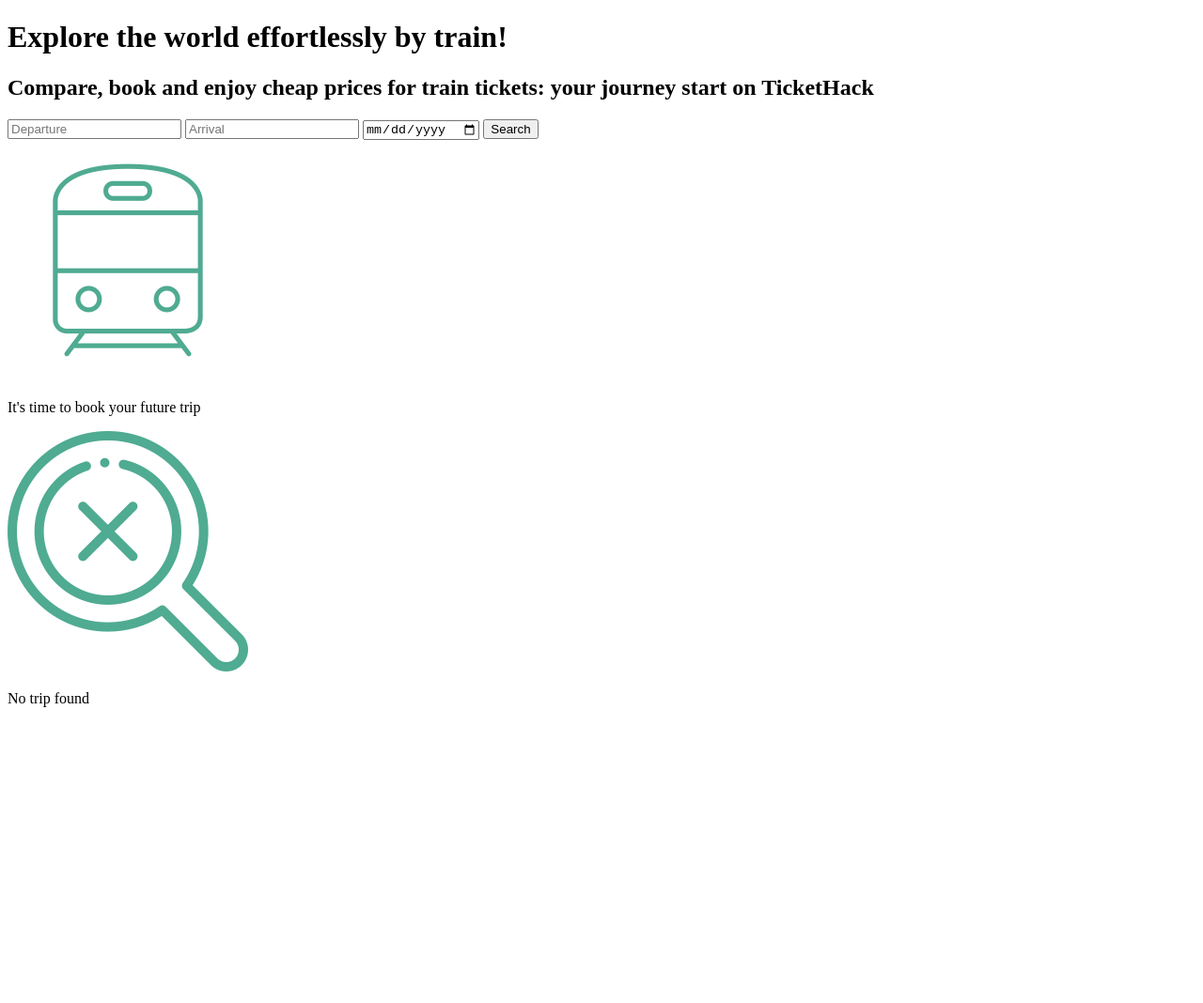
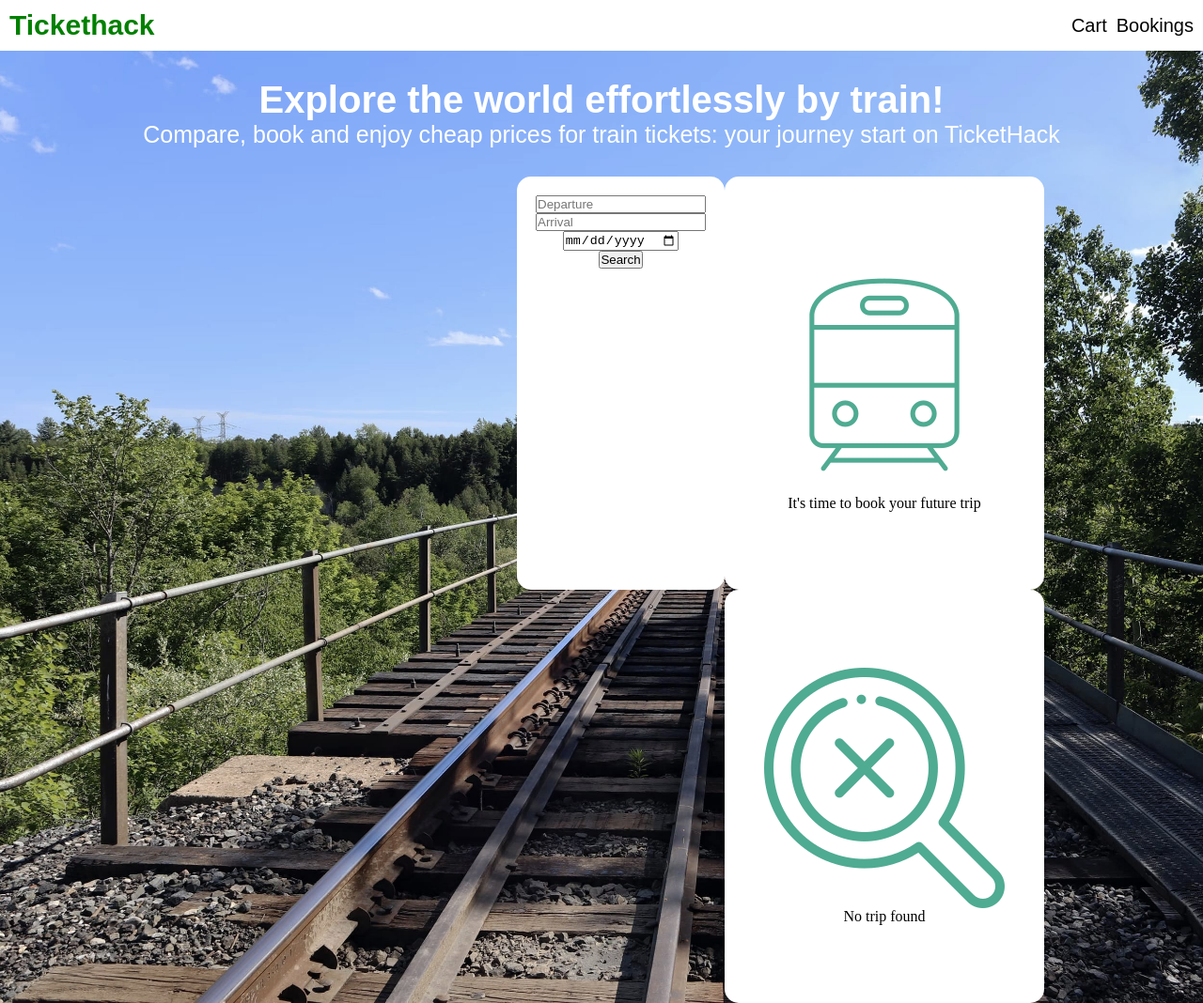
Before and after one commit to abzsimon/hackathon1-frontend, a plain HTML site: page index.html in a window 1280 px wide. Shown: the whole page at 94% size. Before the commit the page ends 800 px from the top, so only its background shows below. Drawn offline with Linux system fonts and the light colour scheme.

Commit message:
sauvegarde de la journee

```diff
--- a/index.html
+++ b/index.html
@@ -2,23 +2,54 @@
 <html>
 
 <head>
+  <meta charset="UTF-8">
+  <meta name="viewport" content="width=device-width, initial-scale=1.0">
+  <title>TicketHack</title>
   <link rel="stylesheet" href="style.css" />
 </head>
 
 <body>
-    <h1>Explore the world effortlessly by train!</h1>
-    <h2>Compare, book and enjoy cheap prices for train tickets: your journey start on TicketHack</h2>
-    <div class="departureArrivalDateSearchContainer">
+      <div id="header">
+
+        <div id="leftButton">
+          <p id="homeButton">Tickethack</p>
+        </div>
+
+        <div id="rightButtons">
+          <p id="cartButton">Cart</p>
+          <p id="bookingsButton">Bookings</p>
+        </div>
+
+      </div>
+
+
+      <div id="container">
+
+        <div id="slogans">
+          <h1 id="sloganText1">Explore the world effortlessly by train!</h1>
+          <h2 id="sloganText2">Compare, book and enjoy cheap prices for train tickets: your journey start on TicketHack</h2>
+        </div>
+
+        <div id="divSupp">
+          <div id="departureArrivalDateSearchContainer">
             <input id="departureInput" type="text" placeholder="Departure"/>
             <input id="arrivalInput" type="text" placeholder="Arrival"/>
             <input id="dateInput" type="date"/>
             <button id="searchTicket">Search</button>
           </div>
-    <div class="searchResult">
-      <img src="./images/train.png"/>
+
+          <div id="searchResult">
+            <div id="premierMessage">
+              <img src="./images/train.png" id="trainIcon"/>
               <p>It's time to book your future trip</p>
-      <img src="./images/notfound.png"/>
+            </div>
+            <div id="deuxiemeMessage">
+              <img src="./images/notfound.png" id="notFoundIcon"/>
               <p>No trip found</p>
+            </div>
+          </div>
+        </div>
+
       </div>
 
   <script src="script.js"></script>
--- a/script.js
+++ b/script.js
@@ -0,0 +1,11 @@
+document.querySelector("#homeButton").addEventListener("click", function () {
+    window.location.assign('index.html');
+})
+
+document.querySelector("#cartButton").addEventListener("click", function () {
+    window.location.assign('cart.html');
+})
+
+document.querySelector("#bookingsButton").addEventListener("click", function () {
+    window.location.assign('bookings.html');
+})
--- a/style.css
+++ b/style.css
@@ -0,0 +1,165 @@
+* {
+    margin: 0;
+    padding: 0;
+}
+
+/* body {
+    background-image: url('./images/background.jpg');
+    background-size: cover;
+    width: 100%;
+    height: 100%;
+    overflow: auto;
+} */
+
+#header {
+    display: flex;
+    justify-content: space-between;
+    align-items: center;
+    padding: 10px;
+    width: 100%;
+    background-color: white;
+    box-sizing: border-box;
+    color: green;
+    font-weight: bold;
+    font-size: 30px;
+    font-family: sans-serif;
+    /* margin: 0px */
+}
+
+#rightButtons {
+    display: flex;
+    gap: 10px;
+    color: black;
+    font-weight: lighter;
+    font-size: 20px;
+}
+
+#slogans{
+    font-family: sans-serif;
+    display: flex;
+    flex-direction: column;
+    align-items: center;
+    color: white;
+    margin-top: 30px;
+    margin-bottom: 30px;
+    justify-content: space-between;
+}
+
+#sloganText1 {
+    font-size: 40px;
+}
+#sloganText2 {
+    font-size: 25px;
+    font-weight: lighter;
+}
+
+#container {
+    display: flex;
+    flex-direction: column;
+    background-image: url('./images/background.jpg');
+    background-size: cover;
+    width: 100%;
+    height: 100%;
+    overflow: auto;
+}
+
+
+#departureArrivalDateSearchContainer {
+    display: flex;
+    flex-direction: column;
+    justify-content: flex-start;
+    align-items: center;
+    background-color: white;
+    width: 300px;
+    height: 400px;
+    margin-left: 550px;
+    padding: 20px;
+    border-radius: 15px;
+}
+
+/* #searchResult {
+    display: flex;
+    justify-content: flex-end;
+} */
+
+#premierMessage {
+    display: flex;
+    flex-direction: column;
+    justify-content: center;
+    align-items: center;
+    background-color: white;
+    width: 300px;
+    height: 400px;
+    margin-right: 550px;
+    padding: 20px;
+    border-radius: 15px;
+}
+
+/* div qui enveloppe les 2 blocs */
+#divSupp {
+    display: flex;
+    justify-content: space-between;
+}
+
+#deuxiemeMessage {
+    display: flex;
+    flex-direction: column;
+    justify-content: center;
+    align-items: center;
+    background-color: white;
+    width: 300px;
+    height: 400px;
+    margin-right: 550px;
+    padding: 20px;
+    border-radius: 15px;
+}
+
+/* page CART */
+#cartContainer {
+    display: flex;
+    flex-direction: column;
+    justify-content: center;
+    align-items: center;
+    background-color: white;
+    margin-top: 500px;
+    margin-left: 400px;
+    margin-right: 400px;
+    padding-left: 200px;
+    padding-right: 200px;
+    padding-top: 50px;
+    padding-bottom: 50px;
+
+}
+
+#cartDivSupp {
+    display: flex;
+    justify-content: space-around;
+    background-color: rgb(173, 171, 171);
+
+}
+
+
+
+
+/* page BOOKINGS */
+#bookingsContainer {
+    display: flex;
+    flex-direction: column;
+    justify-content: center;
+    align-items: center;
+    background-color: white;
+    margin-top: 500px;
+    margin-left: 400px;
+    margin-right: 400px;
+    padding-left: 200px;
+    padding-right: 200px;
+    padding-top: 50px;
+    padding-bottom: 50px;
+
+}
+
+#bookingsDivSupp {
+    display: flex;
+    justify-content: space-around;
+    background-color: rgb(173, 171, 171);
+}
```
Also changed, not shown: bookings.html (added, +30 -0 lines), cart.html (added, +30 -0 lines). Lines whose indentation alone changed are shown as unchanged.
